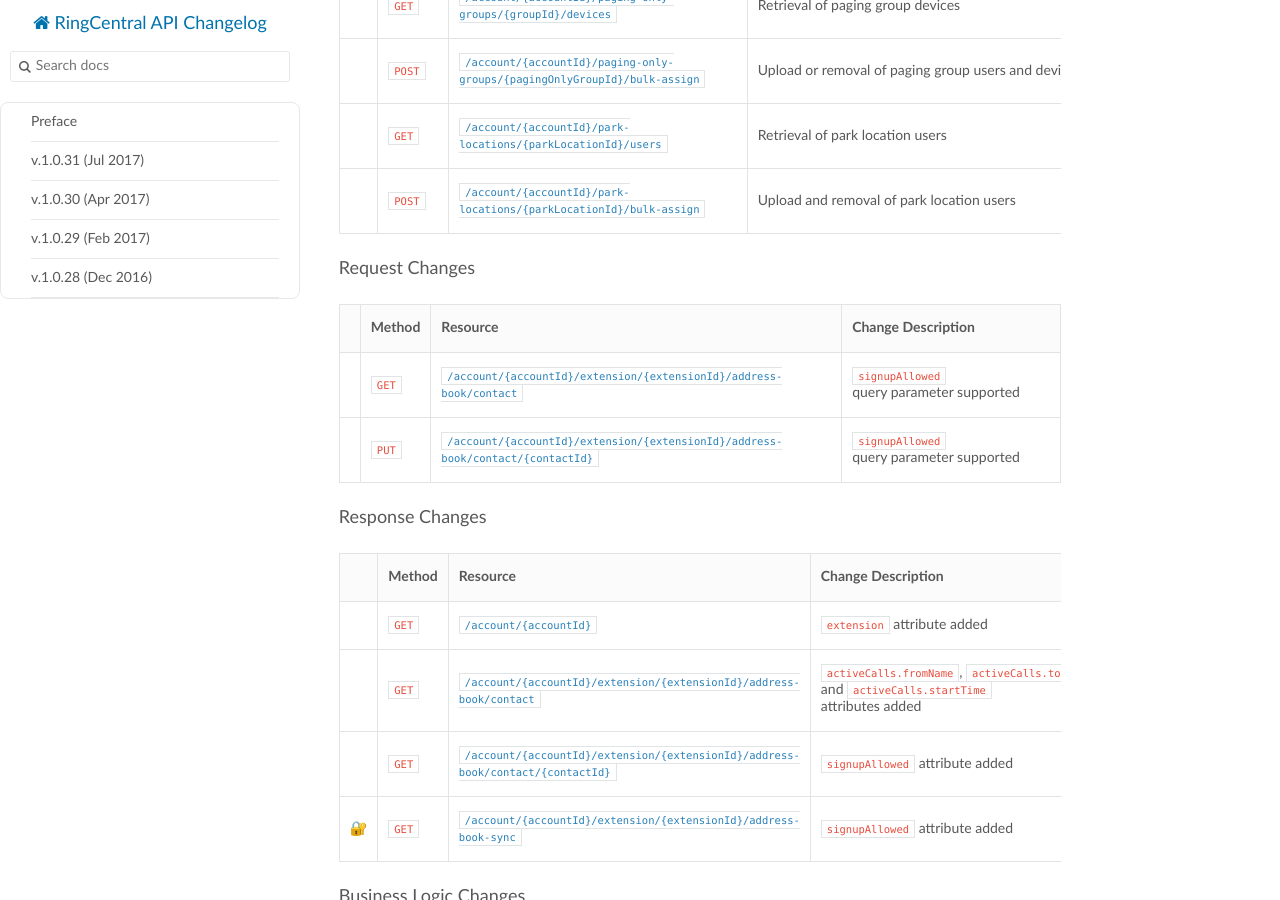
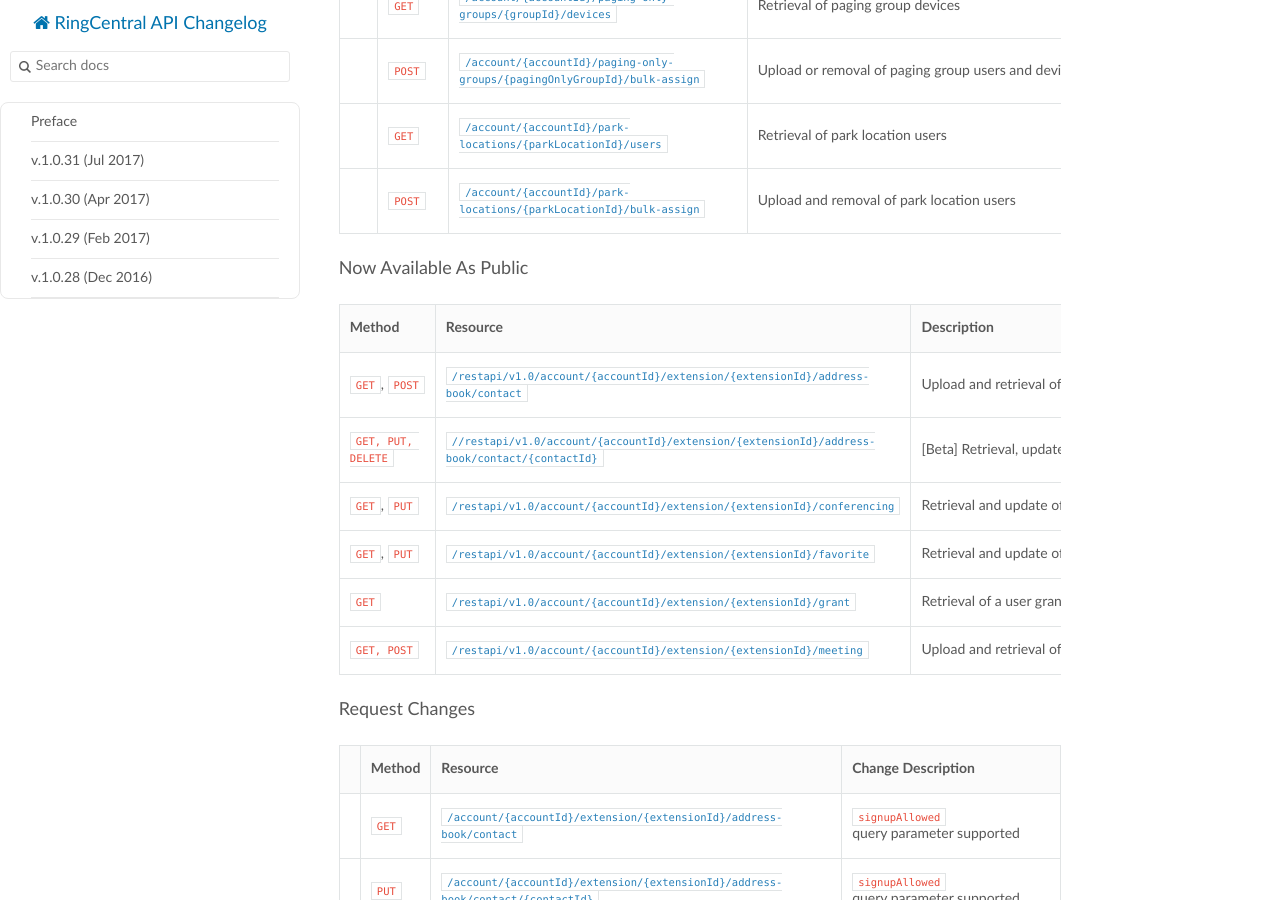
Before and after one commit to ringcentral/ringcentral-api-changelog, an MkDocs documentation site: the page built from docs/1_0_32.md, in a window 1280 px wide and 900 px high, scrolled down 1120 px. Built offline with MkDocs 1.6.1, drawn with Linux system fonts in a browser that asks for light colours; nearby versions of some CDN libraries; old or Windows-style settings are respelled for this version of MkDocs.

Commit message:
Update 1_0_32.md

```diff
--- a/docs/1_0_32.md
+++ b/docs/1_0_32.md
@@ -25,6 +25,16 @@ Basepath for all URLs: `https://platform.ringcentral.com/restapi/v1.0`.
 |         |`POST`|[`/account/{accountId}/paging-only-groups/{pagingOnlyGroupId}/bulk-assign`](https://developers.ringcentral.com/api-docs/latest/index.html#!#RefEditPagingOnlyGroup)|Upload or removal of paging group users and devices|
 |         |`GET`|[`/account/{accountId}/park-locations/{parkLocationId}/users`](https://developers.ringcentral.com/api-docs/latest/index.html#!#RefGetParkLocationUsers)|Retrieval of park location users |
 |         |`POST`|[`/account/{accountId}/park-locations/{parkLocationId}/bulk-assign`](https://developers.ringcentral.com/api-docs/latest/index.html#!#RefEditParkLocation)|Upload and removal of park location users|
+
+### Now Available As Public
+|Method|Resource|Description|
+|------|--------|-----------|
+|`GET`, `POST`|[`/restapi/v1.0/account/{accountId}/extension/{extensionId}/address-book/contact`](https://developers.ringcentral.com/api-docs/latest/index.html#!#RefAddressBookContacts.html)|Upload and retrieval of User contacts|
+|`GET, PUT, DELETE` |[`//restapi/v1.0/account/{accountId}/extension/{extensionId}/address-book/contact/{contactId}`](https://developers.ringcentral.com/api-docs/latest/index.html#!#RefAddressBookContact)|[Beta] Retrieval, update and removal of a user contact|
+|`GET`, `PUT`|[`/restapi/v1.0/account/{accountId}/extension/{extensionId}/conferencing`](https://developers.ringcentral.com/api-docs/latest/index.html#!#RefConferencingInfo.html)|Retrieval and update of Free Conference Calling (FCC) feature info |
+|`GET`, `PUT`|[`/restapi/v1.0/account/{accountId}/extension/{extensionId}/favorite`](https://developers.ringcentral.com/api-docs/latest/index.html#!#RefFavorites.html)|Retrieval and update of user Favorite contacts|
+|`GET`|[`/restapi/v1.0/account/{accountId}/extension/{extensionId}/grant`](https://developers.ringcentral.com/api-docs/latest/index.html#!#RefGetExtensionGrantList.html)|Retrieval of a user grant list|
+|`GET, POST`|[`/restapi/v1.0/account/{accountId}/extension/{extensionId}/meeting`](https://developers.ringcentral.com/api-docs/latest/index.html#!#RefGetMeetingsList.html)|Upload and retrieval of user meetings list|
 
 
 ### Request Changes
```
